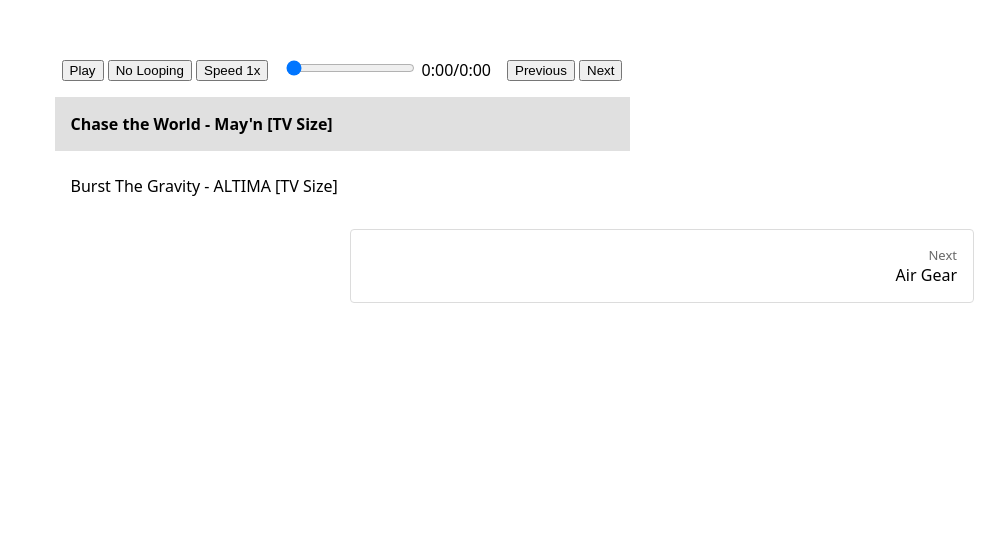
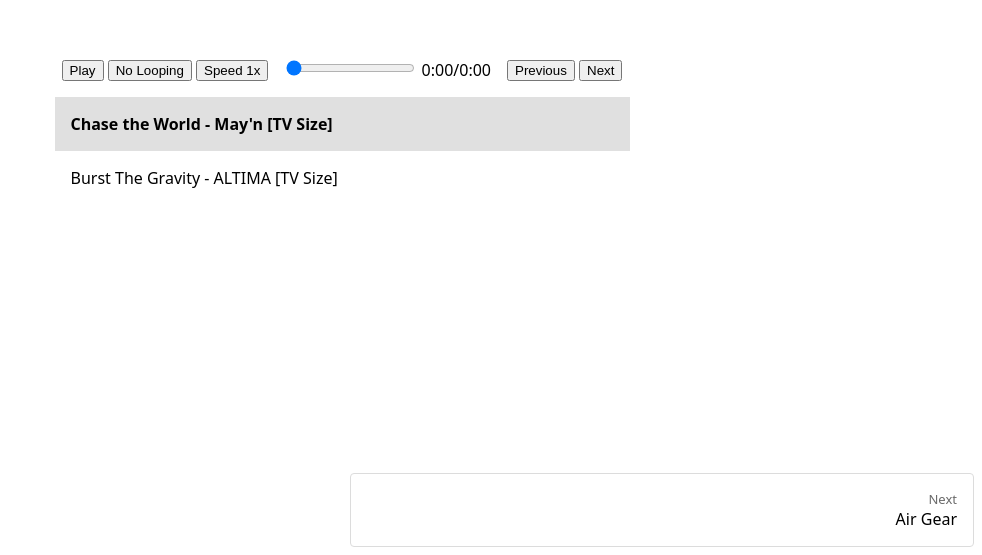
Before and after one commit to kresnasatya/anime, a SvelteKit app: page /anime/accel-world in a window 1280 px wide. Shown: the part 870-1425 px from the top of the page, without its empty margins (298-1280 px from the left). Before the commit the page ends 1181 px from the top, so only its background shows below. Built offline with nearby package versions, Linux system fonts and the light colour scheme.

Commit message:
redesign anime slug page and fix scroll issue when play ost

```diff
--- a/src/routes/anime/[slug]/+page.svelte
+++ b/src/routes/anime/[slug]/+page.svelte
@@ -2,7 +2,6 @@
 	import { onMount } from 'svelte';
 	import { page } from '$app/stores';
 	import anime from '$lib/anime.json';
-	import AnimeCard from '$lib/AnimeCard.svelte';
 	import { afterNavigate } from '$app/navigation';
 	import { formatTime } from '$lib/util.js';
 	import Nav from '$lib/Nav.svelte';
@@ -89,22 +88,7 @@
 		}
 	});
 
-	afterNavigate(({ from, to }) => {
-		if (from?.url.pathname === to?.url.pathname) {
-			const searchParams = to?.url.searchParams;
-			const videoId = searchParams?.get('v');
-
-			if (videoId) {
-				playlistIndex = playlist?.findIndex(video => {
-					return video.id === videoId
-				});
-				if (intervalId) {
-					clearInterval(intervalId);
-				}
-				videoDuration = '0:00';
-				player.cueVideoById(playlist[playlistIndex].id);
-			}
-		} else {
+	afterNavigate(() => {
 		playlistIndex = 0;
 		if (playlist?.length > 0) {
 			if (player) {
@@ -121,7 +105,6 @@
 			player.destroy();
 			player = undefined;
 			youtubeAPIReady = false;
-			}
 		}
 	});
 
@@ -251,6 +234,20 @@
 			console.log('Reached the last video, no further progression in No Loop mode');
 		}
 	}
+
+	function playOst(event) {
+		event.preventDefault();
+		const searchParams = new URLSearchParams(event.target.getAttribute('href'));
+		const videoId = searchParams.get('v');
+		playlistIndex = playlist?.findIndex(video => {
+			return video.id === videoId
+		});
+		if (intervalId) {
+			clearInterval(intervalId);
+		}
+		videoDuration = '0:00';
+		player.cueVideoById(playlist[playlistIndex].id);
+	}
 </script>
 
 <svelte:head>
@@ -284,12 +281,11 @@
 				<button on:click={nextVideo}>Next</button>
 			</div>
 		</div>
-		<div id="playlist" style="display: flex; flex-direction: column; gap: .5rem;" data-sveltekit-preload-data="false">
+		<ul id="playlist" style="list-style-type: none; margin: 0; padding: 0; height: 360px; overflow: hidden; overflow-y: scroll;">
 			{#each playlist as ost, index}
-				<!-- svelte-ignore a11y-invalid-attribute -->
-				<a class="ost-item" class:active={index === playlistIndex} href="?v={ost.id}">{ost.title}</a>
+				<li class="ost-item" class:active={index === playlistIndex}><a on:click={playOst} href="?v={ost.id}">{ost.title}</a></li>
 			{/each}
-		</div>
+		</ul>
 	</div>
 {/if}
 
@@ -338,10 +334,13 @@
 	}
 
 	.ost-item {
+		padding: 1rem;
+		width: 100%;
+	}
+
+	.ost-item > a {
 		text-decoration: none;
 		color: black;
-		padding: 1rem;
-		width: 100%;
 	}
 
 	@media screen and (min-width: 1280px) {
@@ -352,6 +351,9 @@
 
 	.ost-item:hover {
 		background-color: #f0f0f0;
+	}
+
+	.ost-item:hover a {
 		color: #747bff;
 	}
 
```
Lines whose indentation alone changed are shown as unchanged.
